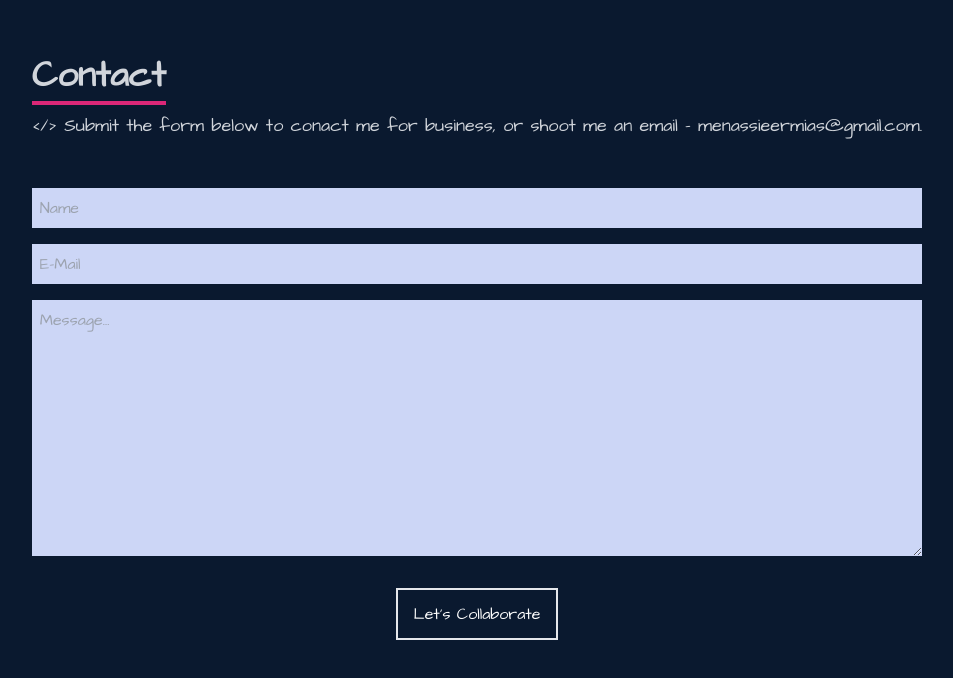
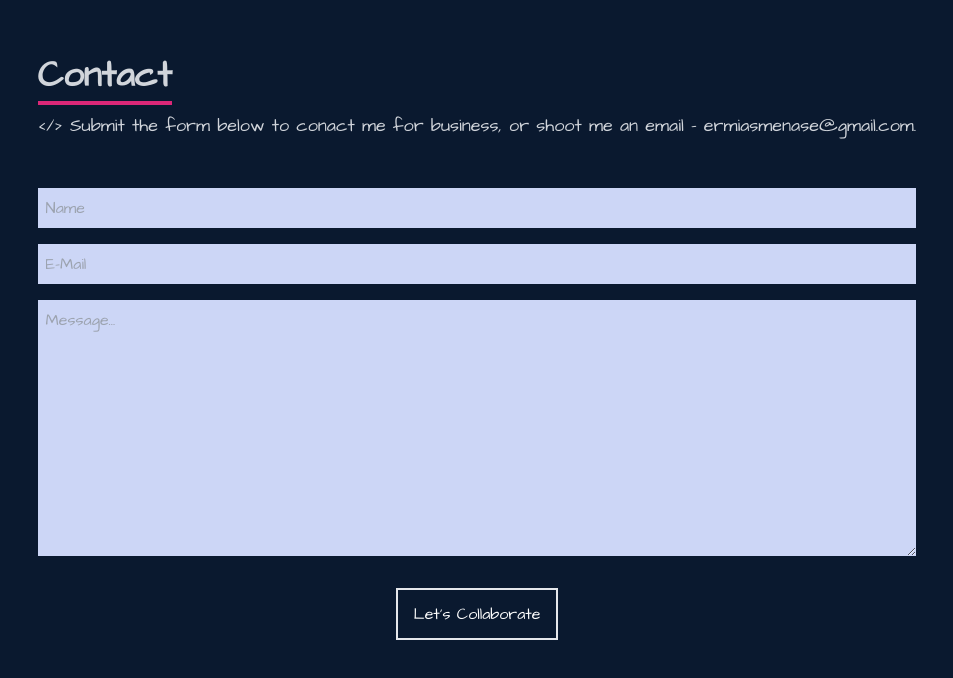
Before and after one commit to MenassieErmias/portfolio-react, a React (Create React App) app: page / in a window 1280 px wide. Shown: the part 3236-3914 px from the top of the page, without its empty margins (163-1116 px from the left). Built offline with nearby package versions, Linux system fonts and the light colour scheme.

Commit message:
Update Contact.jsx

```diff
--- a/src/components/Contact.jsx
+++ b/src/components/Contact.jsx
@@ -6,7 +6,7 @@ const Contact = () => {
             <form className='flex flex-col max-w[600px]' action="https://getform.io/f/4df9cc02-b3ee-4612-8389-6f71df6a5e24" method='POST'>
                 <div className='pb-8 '>
                     <p className='text-4xl font-bold inline border-b-4 border-pink-600'>Contact</p>
-                    <p className='py-4 text-lg'>&lt;/&gt; Submit the form below to conact me for business, or shoot me an email - menassieermias@gmail.com.</p>
+                    <p className='py-4 text-lg'>&lt;/&gt; Submit the form below to conact me for business, or shoot me an email - ermiasmenase@gmail.com.</p>
                 </div>
                 <input className='p-2 bg-[#ccd6f6] text-black' type="text" placeholder='Name' name='name' />
                 <input className='my-4 p-2 bg-[#ccd6f6] text-black' type="email" placeholder='E-Mail' name='email' />
```
